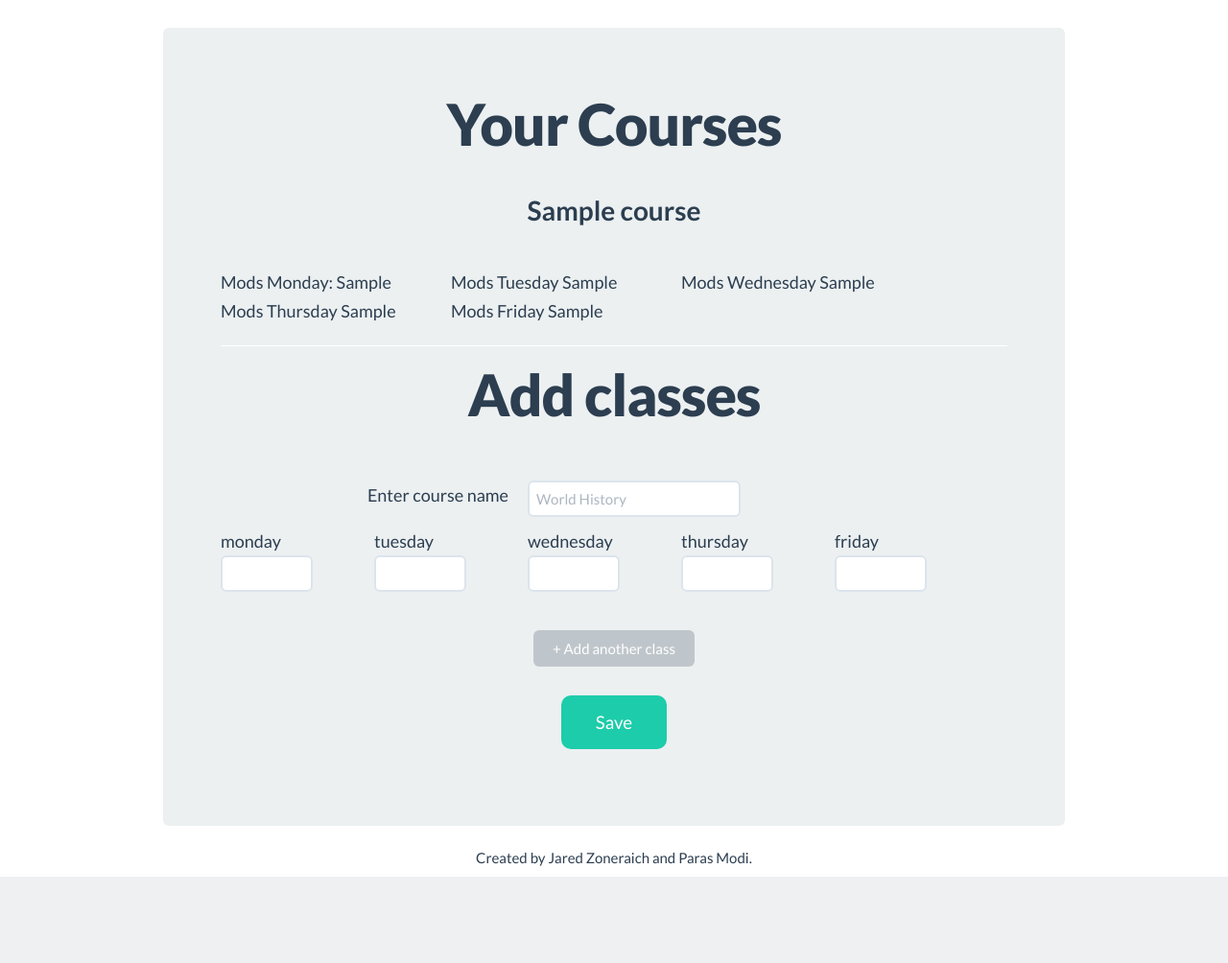
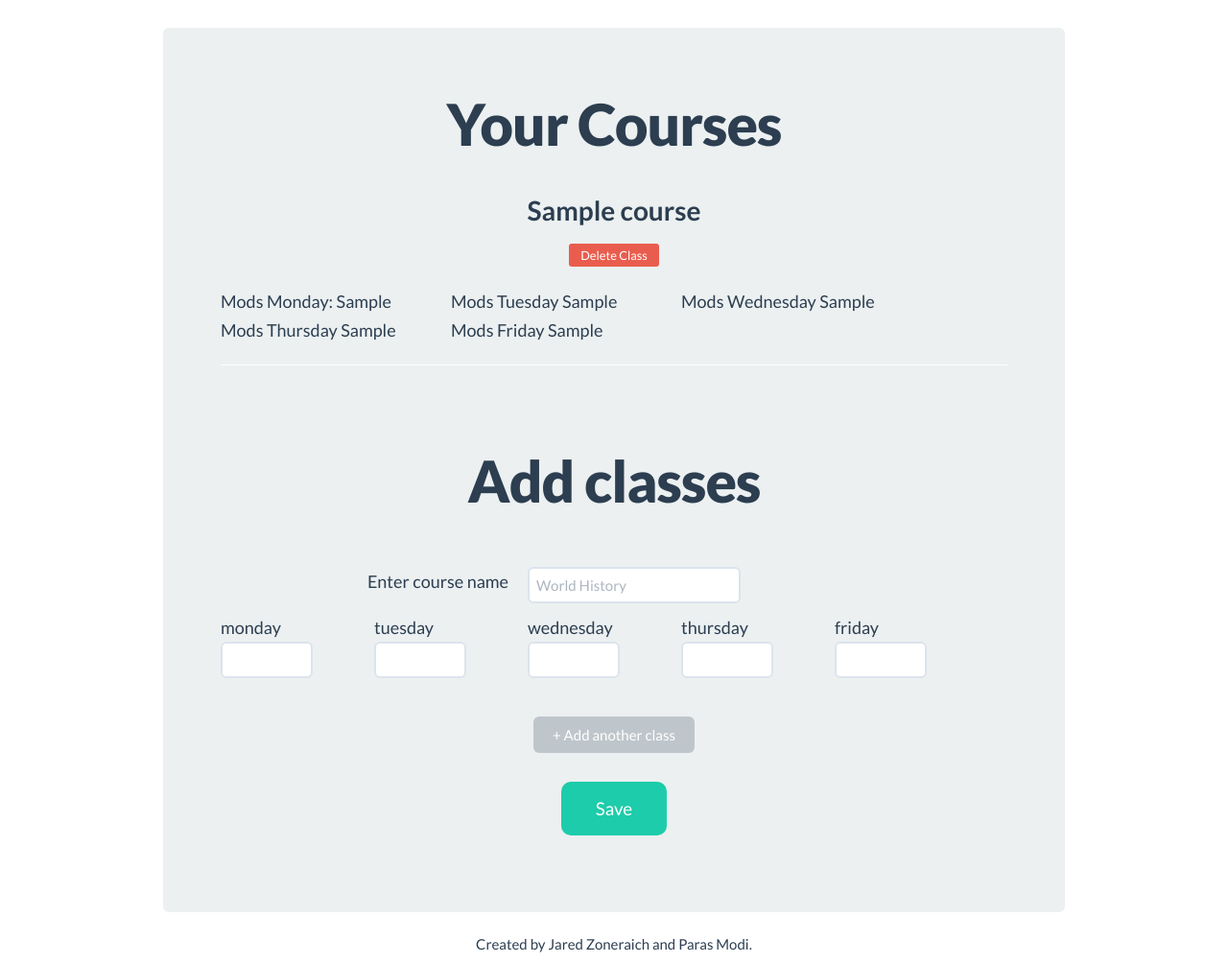
Before and after one commit to jzone3/ClassMatch, a Python web app: template templates/schedule.html in a window 1280 px wide. Shown: the part 51-1055 px from the top of the page at 96% size. Before the commit the page ends 965 px from the top, so only its background shows below. Run offline with Jinja, Linux system fonts and the light colour scheme; the template is opened without the code that fills it: most values are stand-ins (such as "Sample title", 1, 10 or a date in 2020); some libraries are stand-ins or nearby versions.

Commit message:
delete buttons

```diff
--- a/templates/schedule.html
+++ b/templates/schedule.html
@@ -4,7 +4,8 @@
 <div class="hero-unit">
 	{% if user_courses %}<h1 style="text-align: center;">Your Courses</h1><br/>{% endif %}
 	{% for course in user_courses: %}
-		<h3 style="text-align: center;">{{course.course}}</h3><br/>
+		<h3 style="text-align: center;">{{course.course}}</h3>
+		<form method="post" action="/delete_class" style="text-align:center;"><input type="hidden" name="course" value="{{course.course}}"><input type="submit" class="btn btn-small btn-danger" value="Delete Class"></form>
 		<div class="row">
 			<div class="span3">Mods Monday: {{course.mods_monday}}</div>
 			<div class="span3">Mods Tuesday {{course.mods_tuesday}}</div>
@@ -17,6 +18,7 @@
 		</div>
 		<hr/>
 	{% endfor %}
+	{% if user_courses %}<br/><br/>{% endif %}
 	<h1 style="text-align: center;">{% if user_courses %}Add classes{% else %}Enter your schedule{% endif %}</h1>
 	<form method="post">
 		<br/><br/>
```
